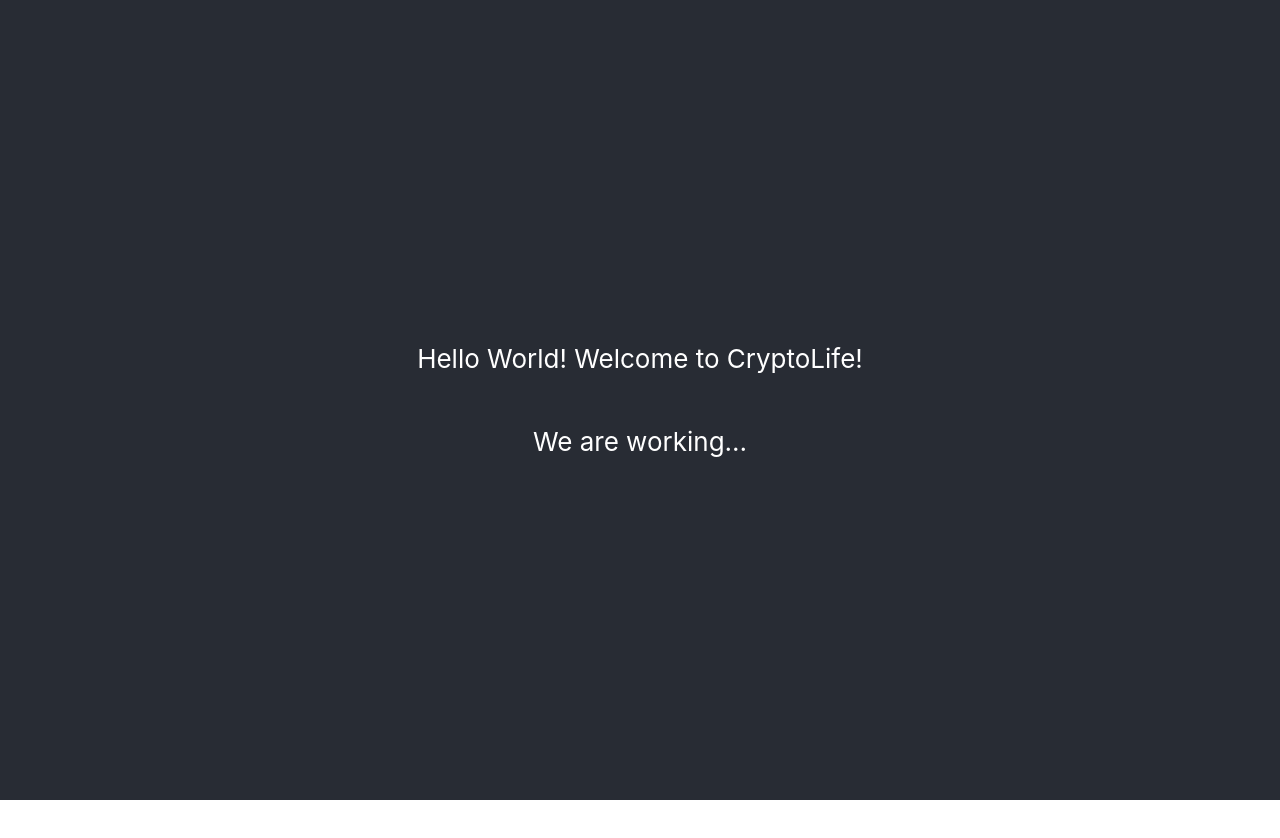
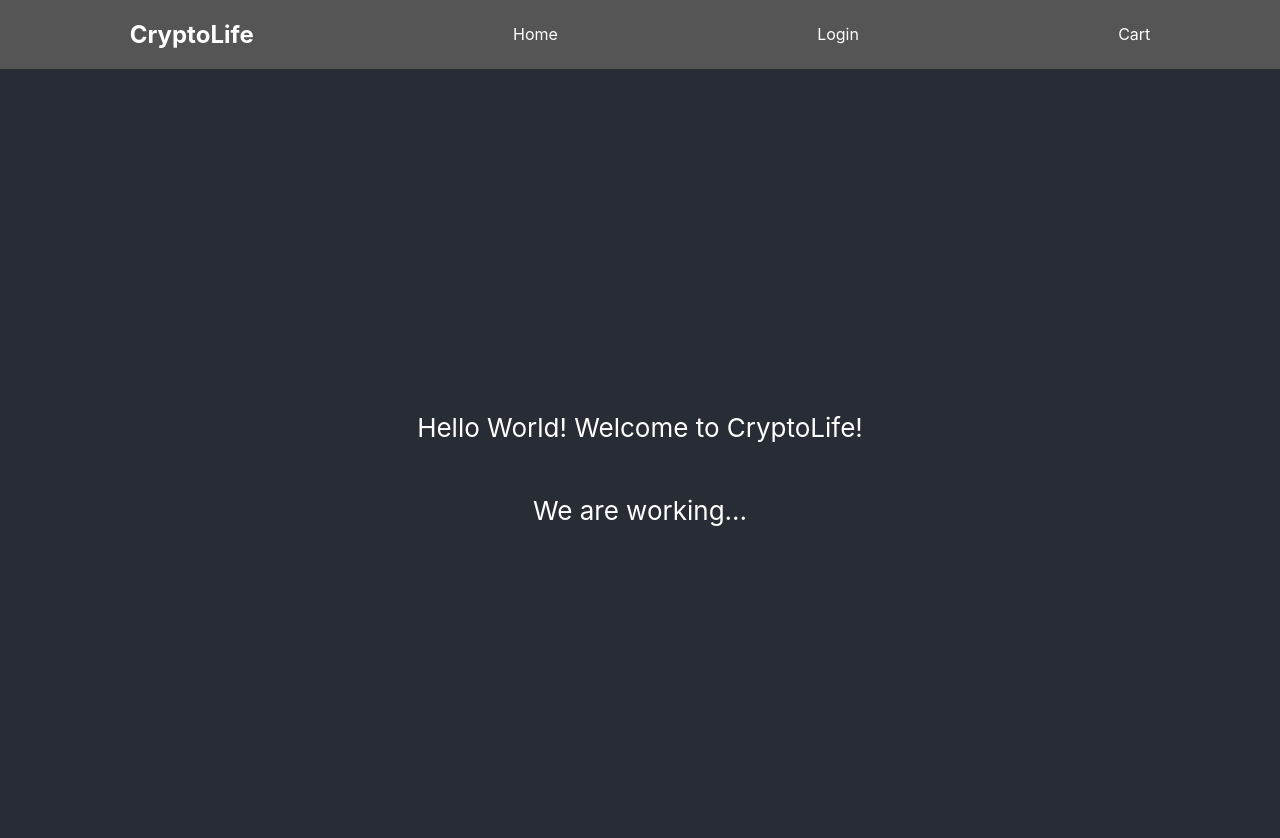
Before and after one commit to tomassalvatore/cryptolife-salvatore, a React (Create React App) app: page / in a window 1280 px wide. Shown: the top 838 px of the page. Before the commit the page ends 800 px from the top, so only its background shows below. Built offline with nearby package versions, Linux system fonts and the light colour scheme.

Commit message:
Adding navbar

```diff
--- a/src/App.js
+++ b/src/App.js
@@ -1,16 +1,14 @@
-import logo from './logo.svg';
+//import logo from './logo.svg';
 import './App.css';
+import Navbar from './components/NavBar/NavBar';
 
 function App() {
   return (
     <div className='App'>
+      <Navbar />
       <header className='App-header'>
-        {/* <img src={logo} className='App-logo' alt='logo' /> */}
         <p>Hello World! Welcome to CryptoLife!</p>
         <p>We are working...</p>
-        {/* <a className='App-link' href='https://reactjs.org' target='_blank' rel='noopener noreferrer'>
-          Learn React
-        </a> */}
       </header>
     </div>
   );
--- /dev/null
+++ b/src/components/NavBar/NavBar.css
@@ -0,0 +1,12 @@
+.navbar {
+  display: flex;
+  justify-content: space-around;
+  align-items: center;
+  background-color: #555;
+  color: white;
+}
+
+a {
+  color: white;
+  text-decoration: none;
+}
--- /dev/null
+++ b/src/components/NavBar/NavBar.js
@@ -0,0 +1,15 @@
+import { React } from 'react';
+import './NavBar.css';
+
+function Navbar() {
+  return (
+    <nav className='navbar'>
+      <h1 className='company-name'>CryptoLife</h1>
+      <a href='/'>Home</a>
+      <a href='/'>Login</a>
+      <a href='/'>Cart</a>
+    </nav>
+  );
+}
+
+export default Navbar;
```
Also changed, not shown: 1 other file (tests, documents, lock files or other folders).
